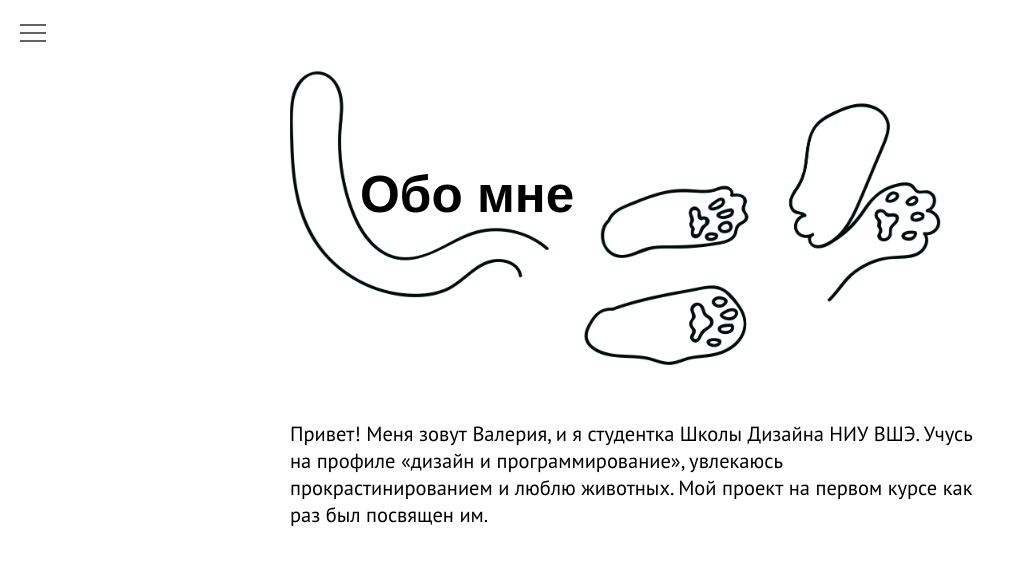
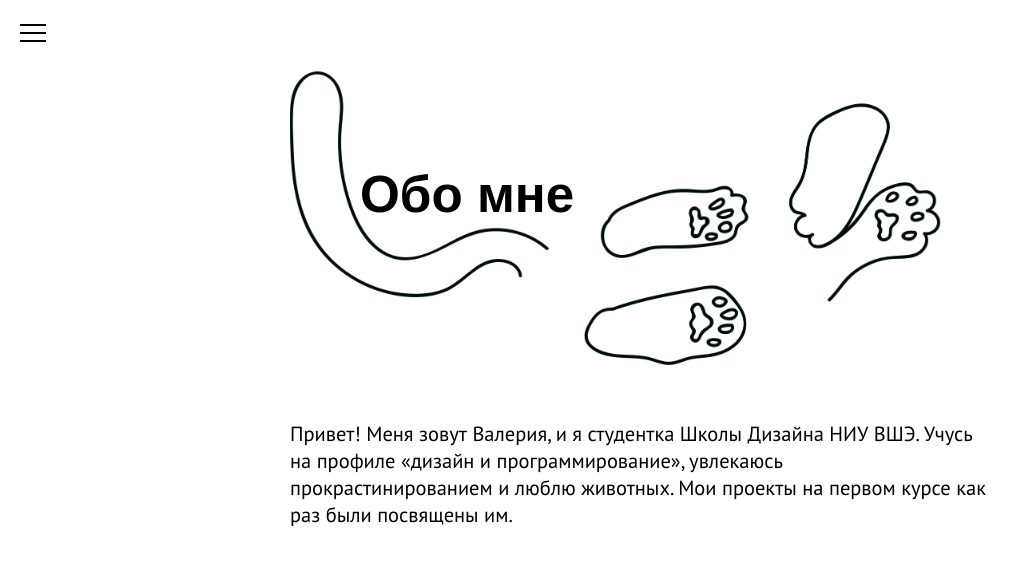
Before and after one commit to Varalie/Portfolio, a plain HTML site: page index.html in a window 1280 px wide. Shown: the top 578 px of the page, without its empty margins (0-1028 px from the left). Drawn offline with Linux system fonts and the light colour scheme.

Commit message:
Правки

```diff
--- a/index.html
+++ b/index.html
@@ -64,7 +64,7 @@
 <h1 id="s1">Обо мне</h1>
 
   <p>Привет!
-  Меня зовут Валерия, и я студентка Школы Дизайна НИУ ВШЭ. Учусь на профиле «дизайн и программирование», увлекаюсь прокрастинированием и люблю животных. Мой проект на первом курсе как раз был посвящен им.</p>
+  Меня зовут Валерия, и я студентка Школы Дизайна НИУ ВШЭ. Учусь на профиле «дизайн и программирование», увлекаюсь прокрастинированием и люблю животных. Мои проекты на первом курсе как раз были посвящены им.</p>
 
   <h2 id="s2">Лаборатория генетического скрещивания животных «Химера»</h2>
     <p>Первые три модуля первого курса мы работали над фантастическим проектом, который было бы сложно или и вовсе невозможно воплотить в реальности. Нужно было придумать и проработать все: от названия до пространства.</p>
--- a/stylesheets/layout.css
+++ b/stylesheets/layout.css
@@ -105,7 +105,7 @@ body {
   width: 100%;
   height: 2px;
 
-  background-color: #616161;
+  background-color: rgb(0, 0, 0);
 }
 .menu__btn > span::before {
   top: -8px;
```
